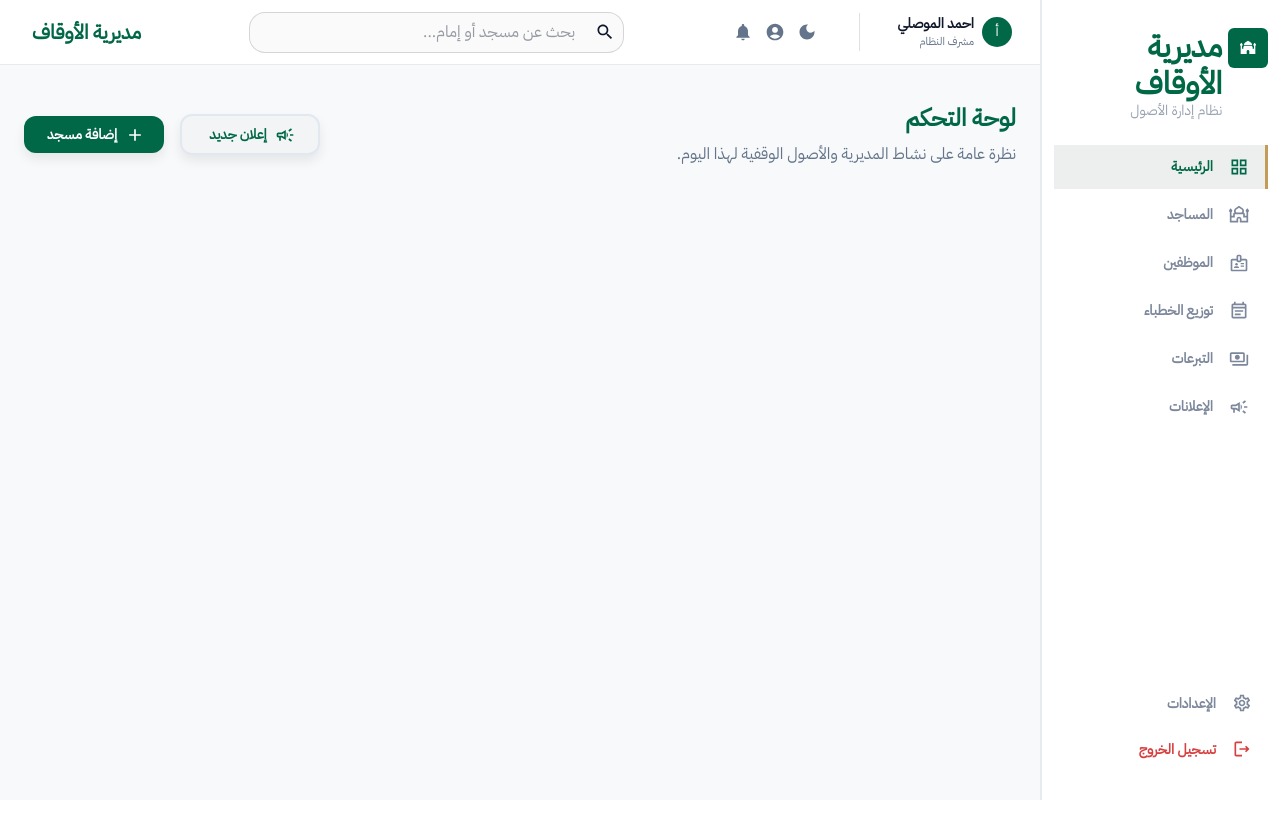
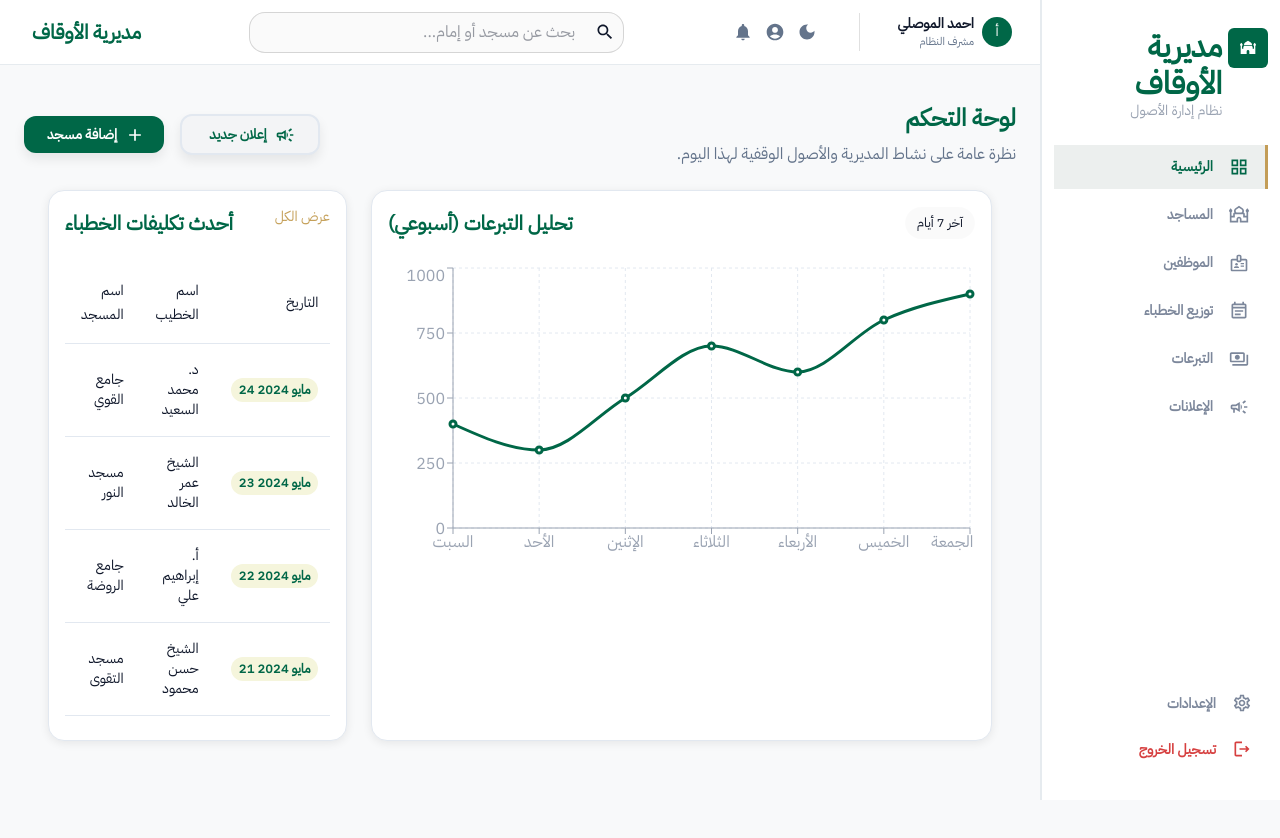
Before and after one commit to allayth-Obeed/Manarah, a React (Vite) app: page / in a window 1280 px wide. Shown: the top 838 px of the page. Before the commit the page ends 800 px from the top, so only its background shows below. Built offline with nearby package versions, Linux system fonts and the light colour scheme.

Commit message:
Dashboard:statistics is done

```diff
--- a/package.json
+++ b/package.json
@@ -18,7 +18,8 @@
     "lucide-react": "^1.8.0",
     "react": "^19.2.5",
     "react-dom": "^19.2.5",
-    "react-router-dom": "^7.14.2"
+    "react-router-dom": "^7.14.2",
+    "recharts": "^3.8.1"
   },
   "devDependencies": {
     "@babel/core": "^7.29.0",
--- a/src/Pages/DashboardPage/Dashboard.jsx
+++ b/src/Pages/DashboardPage/Dashboard.jsx
@@ -1,8 +1,10 @@
-import MainFun from "./MainFun"
+import MainFun from "./MainFun";
+import Statistics from "./Statistics";
 export default function Dashboard() {
   return (
     <div>
       <MainFun />
+      <Statistics />
     </div>
   )
 }
--- a/src/Pages/DashboardPage/MainFun.jsx
+++ b/src/Pages/DashboardPage/MainFun.jsx
@@ -2,9 +2,10 @@ import { Box, Typography } from "@mui/material";
 import { useTheme } from "../../theme/themeContext";
 import { Button } from "@mui/material";
 import AddIcon from "@mui/icons-material/Add";
-import CampaignOutlinedIcon from '@mui/icons-material/CampaignOutlined';
+import CampaignOutlinedIcon from "@mui/icons-material/CampaignOutlined";
+
 export default function MainFun() {
-  const { activeTheme } = useTheme();
+  const { activeTheme, themeMode } = useTheme();
   return (
     <div>
       <Box
@@ -33,11 +34,19 @@ export default function MainFun() {
         <Box>
           <Button
             variant="contained"
-            endIcon={ <CampaignOutlinedIcon sx={{ color: activeTheme.colors.primary, fontSize: 18 }} /> }
+            endIcon={
+              <CampaignOutlinedIcon
+                sx={{
+                  color:
+                    themeMode === "dark" ? "#fff" : activeTheme.colors.primary,
+                  fontSize: 18,
+                }}
+              />
+            }
             sx={{
               backgroundColor: activeTheme.colors.btn,
-              color: activeTheme.colors.primary,
-              border:"2px solid " + activeTheme.colors.border,
+              color: themeMode === "dark" ? "#fff" : activeTheme.colors.primary,
+              border: "2px solid " + activeTheme.colors.border,
               borderRadius: 3,
               px: 0,
               py: 0.8,
@@ -79,6 +88,7 @@ export default function MainFun() {
           </Button>
         </Box>
       </Box>
+
     </div>
   );
 }
--- /dev/null
+++ b/src/Pages/DashboardPage/Statistics.jsx
@@ -0,0 +1,264 @@
+import {
+  Box,
+  Card,
+  CardContent,
+  Typography,
+  Table,
+  TableBody,
+  TableCell,
+  TableContainer,
+  TableHead,
+  TableRow,
+  Chip,
+} from "@mui/material";
+
+import {
+  LineChart,
+  Line,
+  XAxis,
+  YAxis,
+  CartesianGrid,
+  Tooltip,
+  ResponsiveContainer,
+} from "recharts";
+
+import { useTheme } from "../../theme/themeContext";
+
+const chartData = [
+  { day: "السبت", value: 400 },
+  { day: "الأحد", value: 300 },
+  { day: "الإثنين", value: 500 },
+  { day: "الثلاثاء", value: 700 },
+  { day: "الأربعاء", value: 600 },
+  { day: "الخميس", value: 800 },
+  { day: "الجمعة", value: 900 },
+];
+
+const speakers = [
+  {
+    mosque: "جامع القوي",
+    speaker: "د. محمد السعيد",
+    date: "24 مايو 2024",
+  },
+  {
+    mosque: "مسجد النور",
+    speaker: "الشيخ عمر الخالد",
+    date: "23 مايو 2024",
+  },
+  {
+    mosque: "جامع الروضة",
+    speaker: "أ. إبراهيم علي",
+    date: "22 مايو 2024",
+  },
+  {
+    mosque: "مسجد التقوى",
+    speaker: "الشيخ حسن محمود",
+    date: "21 مايو 2024",
+  },
+];
+
+const tableHeaders = ["اسم المسجد", "اسم الخطيب", "التاريخ"];
+
+// Card shell used to keep dashboard sections visually consistent.
+function SectionCard({ cardSx, titleSx, title, action, children }) {
+  return (
+    <>
+      {/* Card wrapper for the section. */}
+      <Card sx={cardSx}>
+        {/* Padding and content area inside the card. */}
+        <CardContent>
+          {/* Header row with title on one side and action on the other. */}
+          <Box sx={{ display: "flex", justifyContent: "space-between", mb: 3 }}>
+            {/* Section title text. */}
+            <Typography variant="h6" sx={titleSx}>
+              {title}
+            </Typography>
+            {/* Optional header action element. */}
+            {action}
+          </Box>
+          {/* Section body content passed from the page. */}
+          {children}
+        </CardContent>
+      </Card>
+    </>
+  );
+}
+
+// Dashboard statistics view that shows assignments and weekly donations.
+export default function Statistics() {
+  const { activeTheme } = useTheme();
+  const { colors, layout } = activeTheme;
+
+  const cardSx = {
+    borderRadius: 4,
+    height: "100%",
+    width: "100%",
+    bgcolor: colors.surface,
+    color: colors.text,
+    boxShadow: "0 2px 10px rgba(0,0,0,0.08)",
+    border: `1px solid ${colors.border}`,
+  };
+
+  const titleSx = { fontWeight: "bold", color: colors.primary };
+  const tableCellSx = { color: colors.text, borderColor: colors.border };
+  const headerCellSx = { color: colors.mutedText, borderColor: colors.border };
+
+  return (
+    <>
+      {/* Page wrapper for background, spacing, and full height. */}
+      <Box
+        sx={{
+          p: 3,
+          bgcolor: colors.background,
+          color: colors.text,
+          minHeight: "100vh",
+          width: "100%",
+        }}
+      >
+        {/* Two-column grid that collapses to one column on small screens. */}
+        <Box
+          sx={{
+            display: "grid",
+            gap: 3,
+            width: "100%",
+            gridTemplateColumns: {
+              xs: "1fr",
+              md: "repeat(3, minmax(0, 1fr))",
+            },
+          }}
+        >
+          {/* Left card: latest speaker assignments table. */}
+          <Box sx={{ gridColumn: { md: "span 1" } }}>
+            {/* Reusable card that wraps the table section. */}
+            <SectionCard
+              cardSx={cardSx}
+              titleSx={titleSx}
+              title="أحدث تكليفات الخطباء"
+              action={
+                <>
+                  {/* Link-style action for viewing all records. */}
+                  <Typography
+                    variant="body2"
+                    sx={{ color: colors.secondary, cursor: "pointer" }}
+                  >
+                    عرض الكل
+                  </Typography>
+                </>
+              }
+            >
+              {/* Table container for assignment rows. */}
+              <TableContainer>
+                {/* Table with mosque, speaker, and date columns. */}
+                <Table sx={{ "& .MuiTableCell-root": { color: colors.text } }}>
+                  {/* Column headers row. */}
+                  <TableHead>
+                    {/* Header row for the table. */}
+                    <TableRow>
+                      {/* Header cells rendered from a list. */}
+                      {tableHeaders.map((header) => (
+                        <TableCell key={header} align="right" sx={headerCellSx}>
+                          {header}
+                        </TableCell>
+                      ))}
+                    </TableRow>
+                  </TableHead>
+
+                  {/* Data rows for each speaker assignment. */}
+                  <TableBody>
+                    {speakers.map((row) => (
+                      <TableRow key={`${row.mosque}-${row.date}`}>
+                        {/* Mosque name cell. */}
+                        <TableCell align="right" sx={tableCellSx}>
+                          {row.mosque}
+                        </TableCell>
+                        {/* Speaker name cell. */}
+                        <TableCell align="right" sx={tableCellSx}>
+                          {row.speaker}
+                        </TableCell>
+                        {/* Date cell with a compact chip. */}
+                        <TableCell align="right" sx={tableCellSx}>
+                          <Chip
+                            label={row.date}
+                            size="small"
+                            sx={{
+                              bgcolor: colors.accent,
+                              color: colors.primary,
+                              fontWeight: "bold",
+                            }}
+                          />
+                        </TableCell>
+                      </TableRow>
+                    ))}
+                  </TableBody>
+                </Table>
+              </TableContainer>
+            </SectionCard>
+          </Box>
+
+          {/* Right card: weekly donation trend chart. */}
+          <Box sx={{ gridColumn: { md: "span 2" } }}>
+            {/* Reusable card that wraps the chart section. */}
+            <SectionCard
+              cardSx={cardSx}
+              titleSx={titleSx}
+              title="تحليل التبرعات (أسبوعي)"
+              action={
+                <>
+                  {/* Time-range chip for the chart. */}
+                  <Chip
+                    label="آخر 7 أيام"
+                    sx={{ bgcolor: layout.searchBaseBg, color: colors.text }}
+                  />
+                </>
+              }
+            >
+              {/* Fixed chart area that keeps the graph responsive. */}
+              <Box sx={{ width: "100%", height: 300 }}>
+                {/* Responsive wrapper around the line chart. */}
+                <ResponsiveContainer width="100%" height="100%">
+                  {/* Line chart using the weekly donation data. */}
+                  <LineChart data={chartData}>
+                    {/* Background grid for easier reading. */}
+                    <CartesianGrid
+                      strokeDasharray="3 3"
+                      stroke={colors.border}
+                    />
+                    {/* X axis with Arabic day labels. */}
+                    <XAxis
+                      dataKey="day"
+                      stroke={layout.subTitle}
+                      tick={{ fill: layout.subTitle }}
+                    />
+                    {/* Y axis with numeric values. */}
+                    <YAxis
+                      stroke={layout.subTitle}
+                      tick={{ fill: layout.subTitle }}
+                    />
+                    {/* Tooltip for hovered chart values. */}
+                    <Tooltip
+                      contentStyle={{
+                        backgroundColor: colors.surface,
+                        border: `1px solid ${colors.border}`,
+                        borderRadius: 12,
+                        color: colors.text,
+                      }}
+                      labelStyle={{ color: colors.text }}
+                      itemStyle={{ color: colors.primary }}
+                    />
+                    {/* Main donation trend line. */}
+                    <Line
+                      type="monotone"
+                      dataKey="value"
+                      stroke={colors.primary}
+                      strokeWidth={3}
+                    />
+                  </LineChart>
+                </ResponsiveContainer>
+              </Box>
+            </SectionCard>
+          </Box>
+        </Box>
+      </Box>
+    </>
+  );
+}
```
Also changed, not shown: 1 other file (tests, documents, lock files or other folders).
